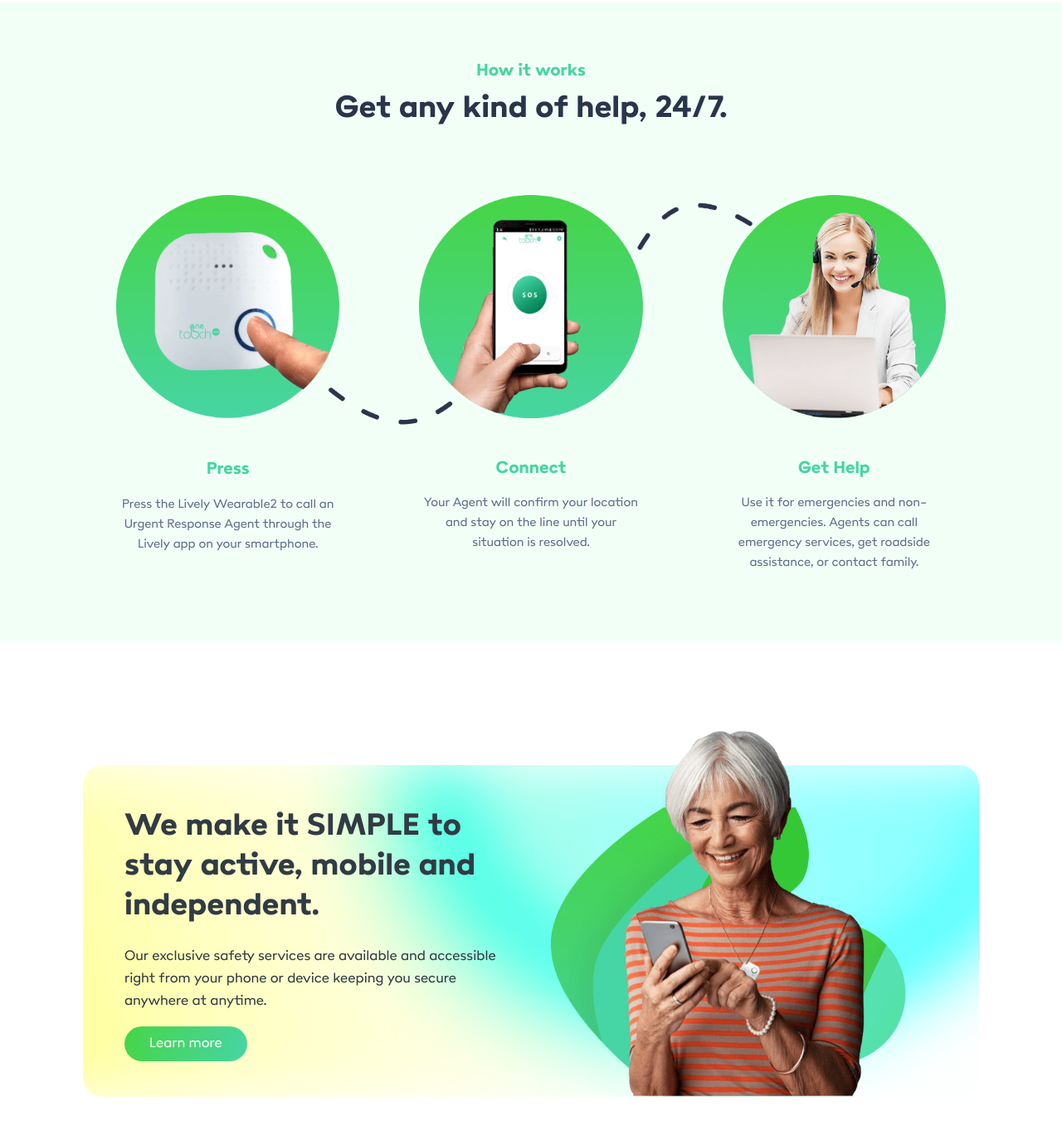
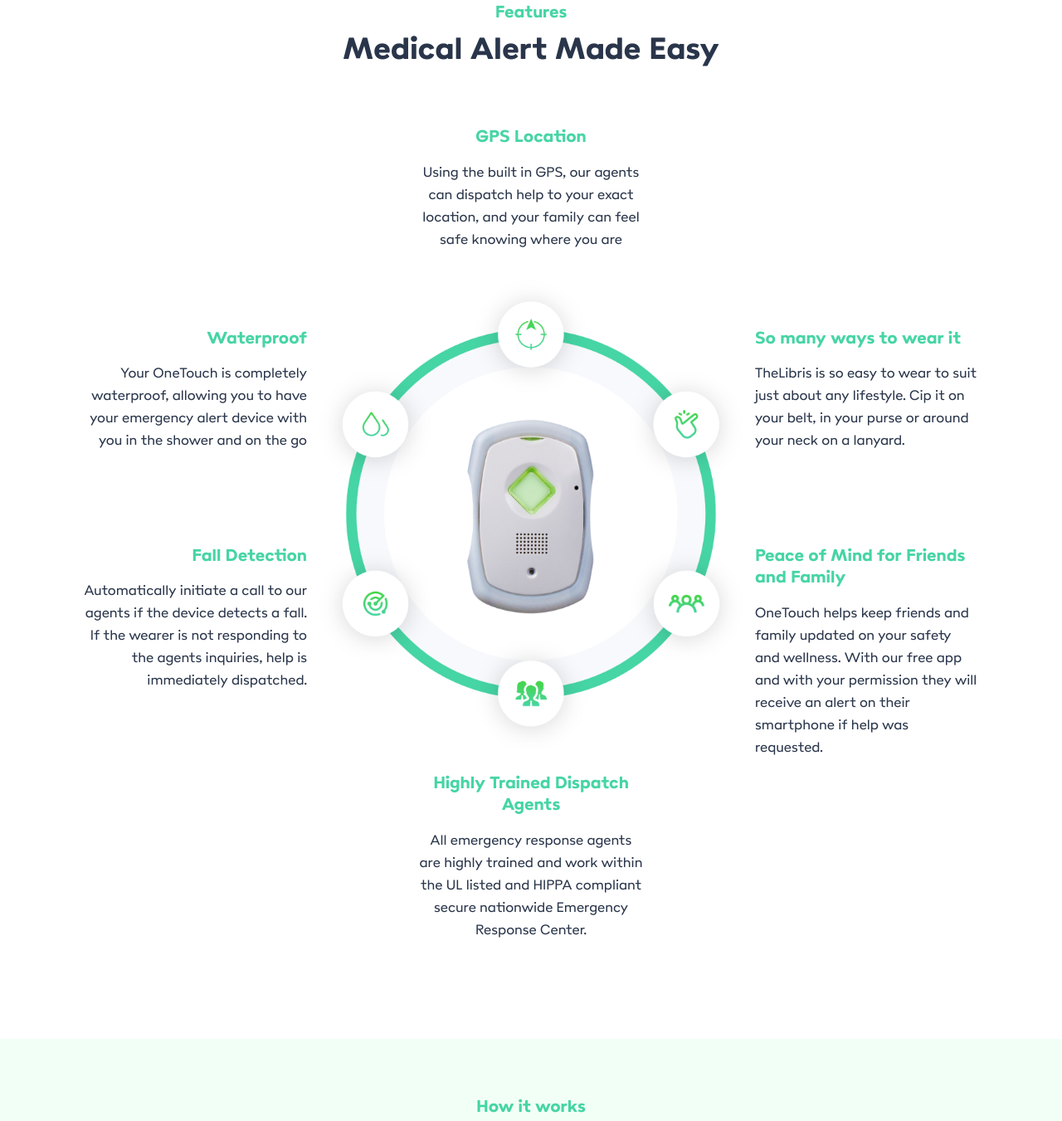
Before and after one commit to faysalahammedchowdhury01/one-touch, a website: page src/pages/page-2.html in a window 1280 px wide. Shown: the part 1303-2654 px from the top of the page at 83% size. Drawn offline with nearby package versions, Linux system fonts and the light colour scheme.

Commit message:
Add Some Features

```diff
--- a/src/css/style.scss
+++ b/src/css/style.scss
@@ -520,11 +520,13 @@
   }
   // Swiper Pagination
   .swiper-pagination {
-    outline: none !important;
     position: static !important;
     .swiper-pagination-bullet-active {
       background-color: #3ab289 !important;
       transform: scale(1.5);
+      &:focus {
+        outline: none !important;
+      }
     }
   }
   //   Other Review
@@ -772,9 +774,6 @@
           box-shadow: 0px 3px 28px #0000000f;
           border-radius: 11px;
           padding: 50px 100px;
-          @media (max-width: 767px) {
-            margin-bottom: 30px;
-          }
         }
       }
     }
@@ -835,6 +834,26 @@
     }
   }
 
+  /* ======= Features Section ======= */
+  #features-section {
+    padding-bottom: 100px;
+    @media (max-width: 575px) {
+      padding-bottom: 60px;
+    }
+    .features {
+      .features-top-item {
+        @media (min-width: 1200px) and (max-width: 1399px) {
+          transform: translateY(20px);
+        }
+      }
+      .features-middle-image {
+        top: 48%;
+        left: 50%;
+        transform: translate(-50%, -50%);
+      }
+    }
+  }
+
   /* ======= How It Works Section ======= */
   #how-it-works-section {
     padding: 70px 0 50px 0;
@@ -844,5 +863,8 @@
   /* ======= Info Section ======= */
   #info-section {
     padding: 150px 0 100px 0;
+    @media (max-width: 575px) {
+      padding: 80px 0;
+    }
   }
 }
--- a/src/pages/page-2.html
+++ b/src/pages/page-2.html
@@ -454,6 +454,94 @@
       </div>
     </section>
     <!-- ============================= End Product Info Section Here ============================= -->
+
+    <!-- ============================= Start Features Section Here ============================= -->
+    <section id="features-section">
+      <div class="container">
+        <!-- Section Title -->
+        <div class="section-title text-center">
+          <h3 class="after-heading">Features</h3>
+          <h2 class="heading">Medical Alert Made Easy</h2>
+        </div>
+        <!-- Features -->
+        <div class="features mt-5">
+          <div class="row g-4 g-xl-0 justify-content-center position-relative">
+            <!-- Features Middle Image Space 1 -->
+            <div
+              class="col-lg-6 col-xxl-6 position-absolute features-middle-image d-none d-xl-block"
+            >
+              <img
+                src="../img/page-2/features-middle-image.png"
+                alt="imafe"
+                class="w-100"
+              />
+            </div>
+            <!-- Features Top Item -->
+            <div class="col-xl-12 text-xl-center features-top-item mb-xxl-5">
+              <div class="col-xl-3 m-auto">
+                <h3 class="card-heading">GPS Location</h3>
+                <p class="para-text mt-3">
+                  Using the built in GPS, our agents can dispatch help to your
+                  exact location, and your family can feel safe knowing where
+                  you are
+                </p>
+              </div>
+            </div>
+            <!-- Features Left Item 1 -->
+            <div class="col-xl-3 text-xl-end mt-xl-5 pt-xl-5">
+              <h3 class="card-heading">Waterproof</h3>
+              <p class="para-text mt-3">
+                Your OneTouch is completely waterproof, allowing you to have
+                your emergency alert device with you in the shower and on the go
+              </p>
+            </div>
+            <!-- Features Middle Image Space 1 -->
+            <div class="col-xl-6 d-none d-xl-block"></div>
+            <!-- Features Right Item 1 -->
+            <div class="col-xl-3 mt-xl-5 pt-xl-5">
+              <h3 class="card-heading">So many ways to wear it</h3>
+              <p class="para-text mt-3">
+                TheLibris is so easy to wear to suit just about any lifestyle.
+                Cip it on your belt, in your purse or around your neck on a
+                lanyard.
+              </p>
+            </div>
+            <!-- Features Left Item 2 -->
+            <div class="col-xl-3 text-xl-end mt-xl-5 pt-xl-5">
+              <h3 class="card-heading">Fall Detection</h3>
+              <p class="para-text mt-3">
+                Automatically initiate a call to our agents if the device
+                detects a fall. If the wearer is not responding to the agents
+                inquiries, help is immediately dispatched.
+              </p>
+            </div>
+            <!-- Features Middle Image Space 2 -->
+            <div class="col-xl-6 d-none d-xl-block"></div>
+            <!-- Features Right Item 2 -->
+            <div class="col-xl-3 mt-xl-5 pt-xl-5">
+              <h3 class="card-heading">Peace of Mind for Friends and Family</h3>
+              <p class="para-text mt-3">
+                OneTouch helps keep friends and family updated on your safety
+                and wellness. With our free app and with your permission they
+                will receive an alert on their smartphone if help was requested.
+              </p>
+            </div>
+            <!-- Features Bottom Item -->
+            <div class="col-xl-12 text-xl-center mt-xxl-5">
+              <div class="col-xl-3 m-auto">
+                <h3 class="card-heading">Highly Trained Dispatch Agents</h3>
+                <p class="para-text mt-3">
+                  All emergency response agents are highly trained and work
+                  within the UL listed and HIPPA compliant secure nationwide
+                  Emergency Response Center.
+                </p>
+              </div>
+            </div>
+          </div>
+        </div>
+      </div>
+    </section>
+    <!-- ============================= End Features Section Here ============================= -->
 
     <!-- ============================= Start How It Works Section Here ============================= -->
     <section id="how-it-works-section">
```
Also changed, not shown: src/css/style.css, src/img/page-2/features-middle-image.png (added), 1 other file.
